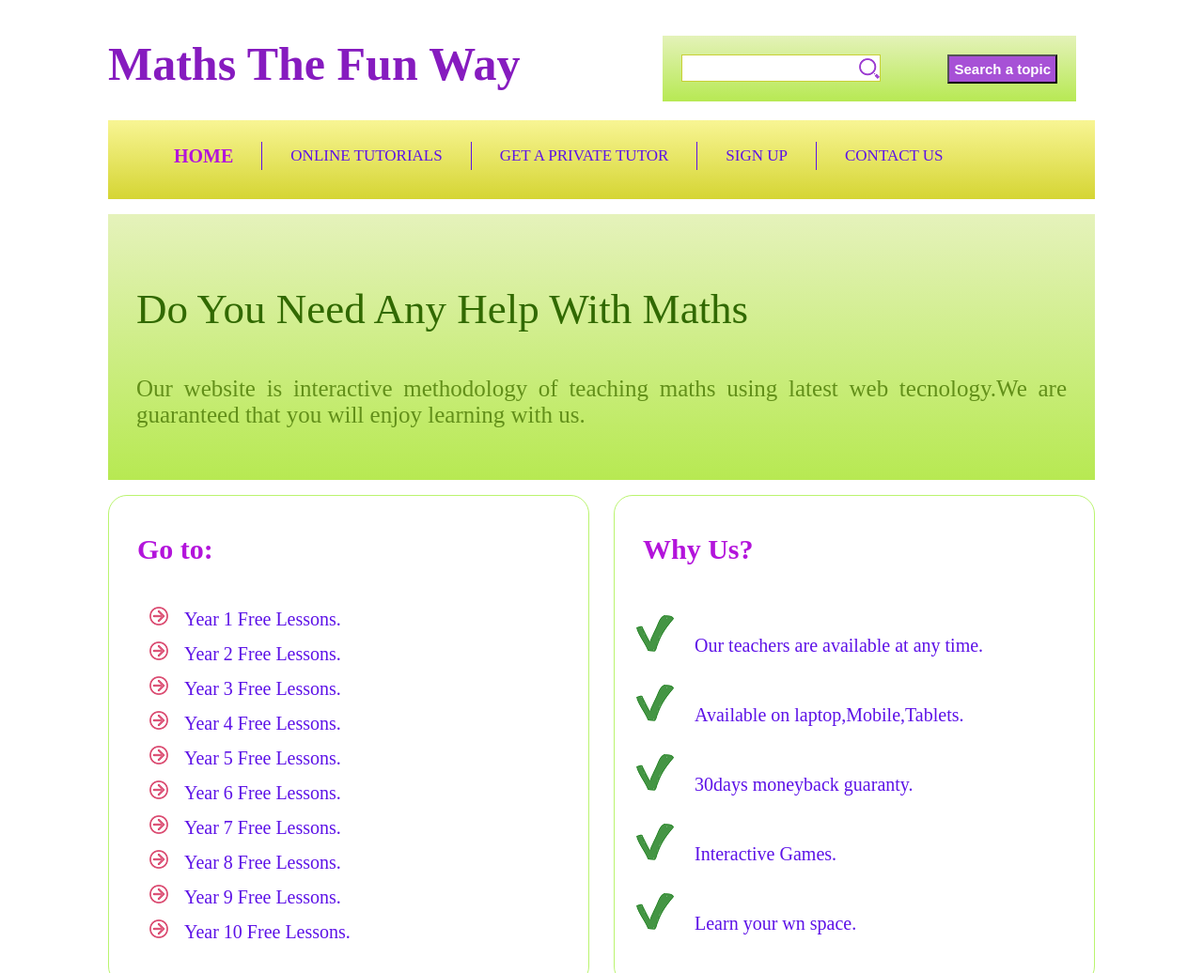
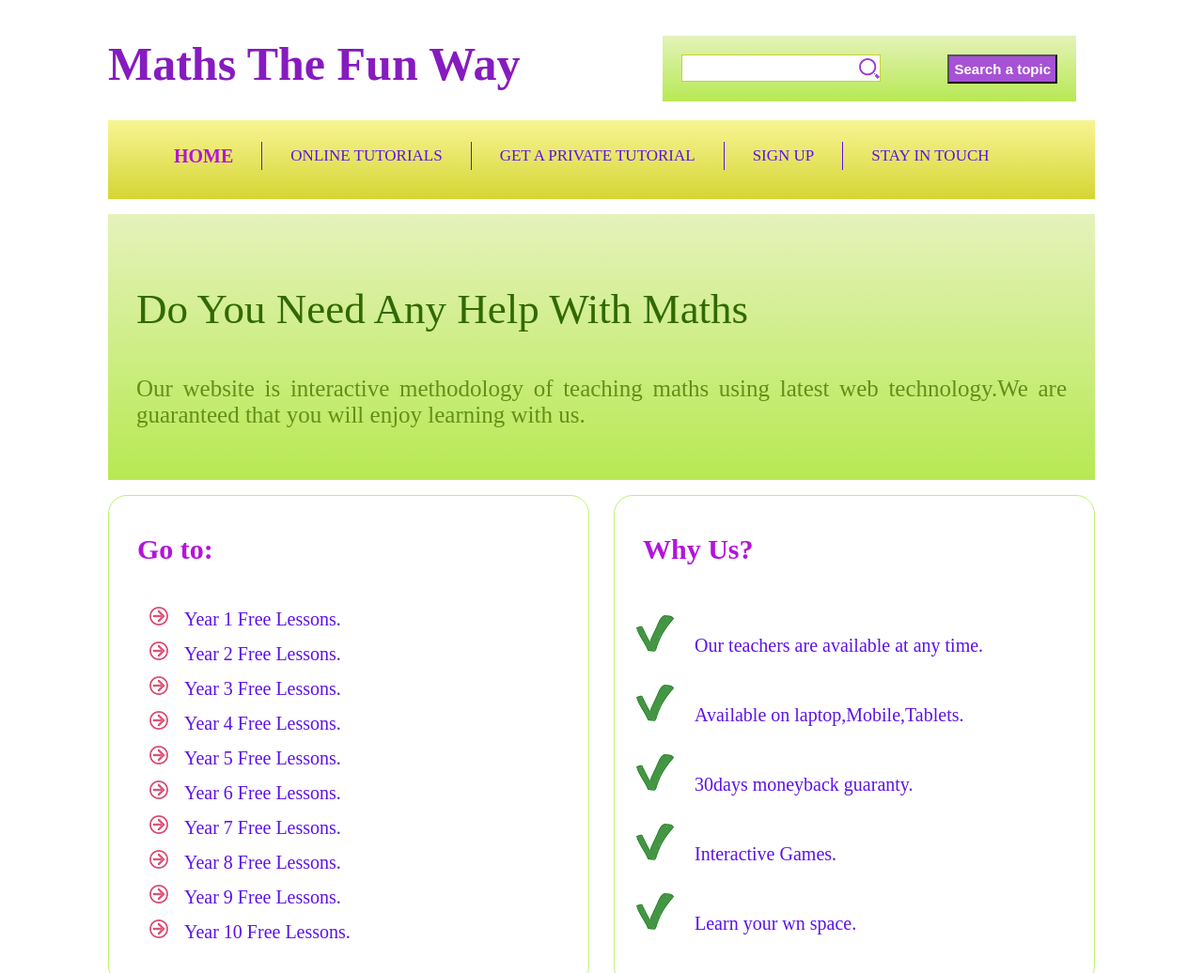
Before and after one commit to chetan0311/website1, a plain HTML site: page Index.html in a window 1280 px wide. Shown: the top 1036 px of the page at 94% size. Drawn offline with Linux system fonts and the light colour scheme; files whose address does not match are found by name.

Commit message:
Update Index.html

```diff
--- a/Index.html
+++ b/Index.html
@@ -28,16 +28,16 @@
                 <ul>
                     <li><a href="#" class="active">Home</a></li>
                     <li><a href="#">ONLINE TUTORIALS</a></li>
-                    <li><a href="#">GET A PRIVATE TUTOR</a></li>
+                    <li><a href="#">GET A PRIVATE TUTORIAL</a></li>
                     <li><a href="#">SIGN UP</a></li>
-                    <li><a href="#">CONTACT US</a></li>
+                    <li><a href="#">Stay in Touch</a></li>
 
                 </ul>
 
             </div>
             <div id="introduction">
                 <h3>Do You Need Any Help With Maths</h3>
-                <p>Our website is interactive methodology of teaching maths using latest web tecnology.We are guaranteed that you will enjoy learning with us.</p>
+                <p>Our website is interactive methodology of teaching maths using latest web technology.We are guaranteed that you will enjoy learning with us.</p>
             </div>
             <div id="leftsidebar" class="sidebar">
 
```
